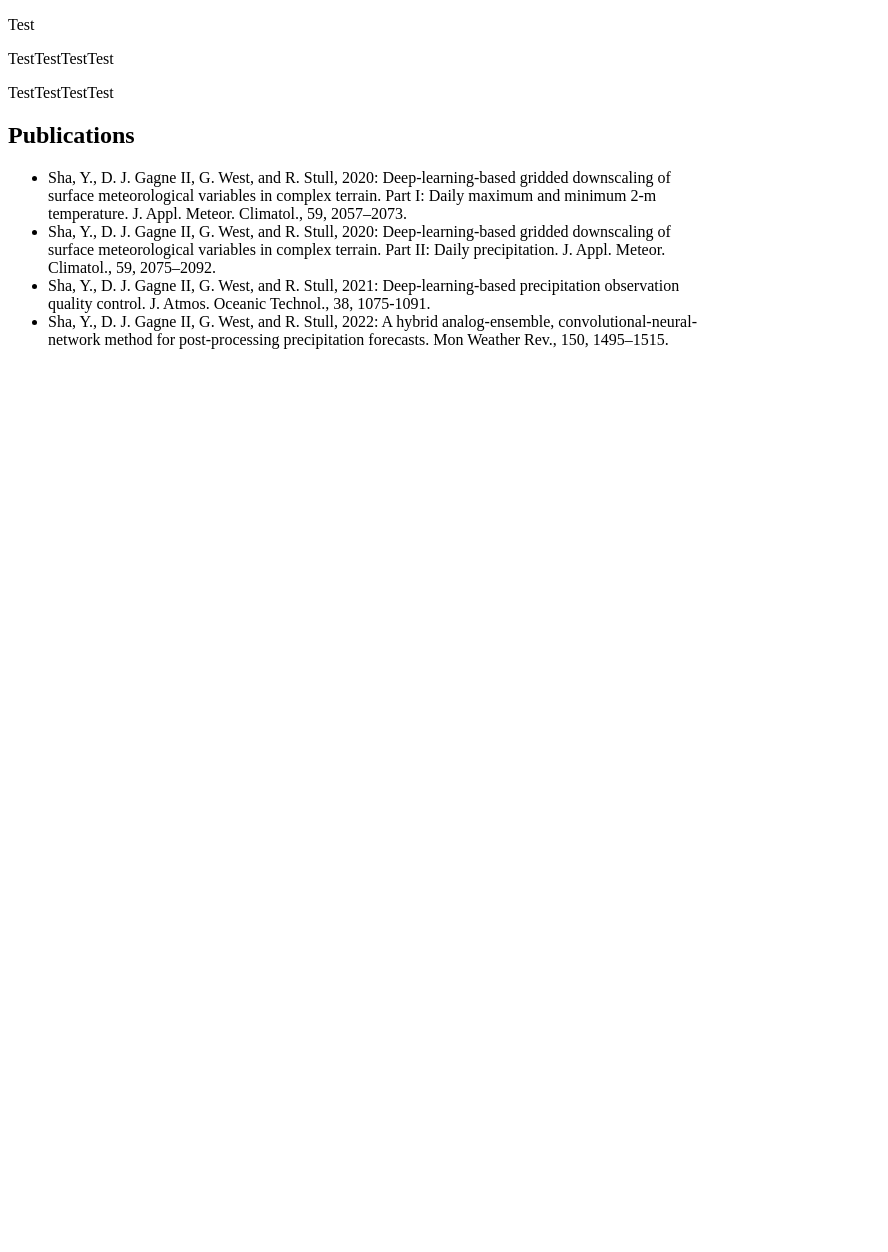
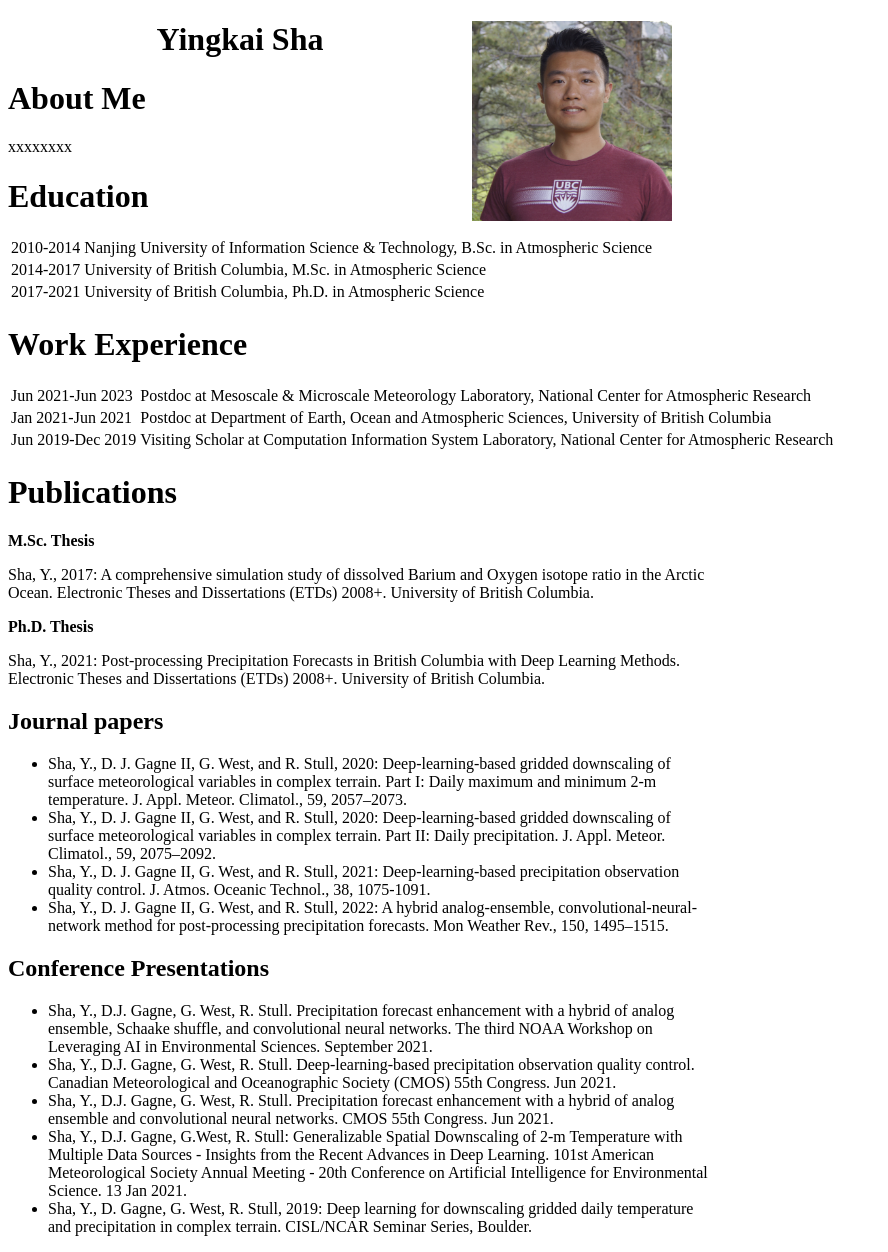
Before and after one commit to yingkaisha/yingkaisha, a plain HTML site: page index.html in a window 1280 px wide. Shown: the whole page, without its empty margins (0-888 px from the left). Before the commit the page ends 800 px from the top, so only its background shows below. Drawn offline with Linux system fonts and the light colour scheme.

Commit message:
update index.html

```diff
--- a/index.html
+++ b/index.html
@@ -3,21 +3,92 @@
 
 <head>
 <style>
+
 div {
   max-width: 700px;
   min-width: 100px;
+  vertical-align: top;
 }
+
+img {
+  max-width: 25%;
+  max-height:15%;
+  float: right;
+  margin-right:600px;
+}
+
+table td, table td * {
+    vertical-align: top;
+}
+
 </style>
 </head>
 
 
 <body>
 
-<p>Test</p>
-<p>TestTestTestTest </p>
-<p>TestTestTestTest</p>
+<img src="images/me.JPG" alt="" width="200" height="200" id="hp"/>
 
-<h2>Publications</h2>
+<center>
+<h1>Yingkai Sha</h1>
+</center>
+
+<h1>About Me</h1>
+<div>
+  xxxxxxxx
+</div>
+
+<h1>Education</h1>
+<table>
+  <tr>
+    <td>2010-2014</td>
+    <td>Nanjing University of Information Science & Technology, B.Sc. in Atmospheric Science</td>
+  </tr>
+  <tr>
+    <td>2014-2017</td>
+    <td>University of British Columbia, M.Sc. in Atmospheric Science</td>
+  </tr>
+  <tr>
+    <td>2017-2021</td>
+    <td>University of British Columbia, Ph.D. in Atmospheric Science</td>
+</table>
+
+<h1>Work Experience</h1>
+<table>
+  <tr>
+    <td>Jun 2021-Jun 2023</td>
+    <td><div>Postdoc at Mesoscale & Microscale Meteorology Laboratory, National Center for Atmospheric Research</div></td>
+  </tr>
+
+  <tr>
+    <td>Jan 2021-Jun 2021</td>
+    <td><div>Postdoc at Department of Earth, Ocean and Atmospheric Sciences, University of British Columbia</div></td>
+  </tr>
+
+  <tr>
+    <td>Jun 2019-Dec 2019</td>
+    <td><div>Visiting Scholar at Computation Information System Laboratory, National Center for Atmospheric Research</div></td>
+  </tr>
+</table>
+
+<h1>Publications</h1>
+
+<strong>M.Sc. Thesis</strong>
+<div>
+  <p>
+    Sha, Y., 2017: A comprehensive simulation study of dissolved Barium and Oxygen isotope ratio in the Arctic Ocean. Electronic Theses and Dissertations (ETDs) 2008+. University of British Columbia.
+  </p>
+</div>
+
+<strong>Ph.D. Thesis</strong>
+<div>
+  <p>
+    Sha, Y., 2021: Post-processing Precipitation Forecasts in British Columbia with Deep Learning Methods. Electronic Theses and Dissertations (ETDs) 2008+. University of British Columbia.
+  </p>
+</div>
+
+
+<h2>Journal papers</h2>
 
 <div>
   <ul>
@@ -43,5 +114,32 @@ div {
   </ul>
 </div>
 
+
+<h2>Conference Presentations</h2>
+
+<div>
+  <ul>
+    <li>
+      Sha, Y., D.J. Gagne, G. West, R. Stull. Precipitation forecast enhancement with a hybrid of analog ensemble, Schaake shuffle, and convolutional neural networks. The third NOAA Workshop on Leveraging AI in Environmental Sciences. September 2021.
+    </li>
+
+    <li>
+      Sha, Y., D.J. Gagne, G. West, R. Stull. Deep-learning-based precipitation observation quality control. Canadian Meteorological and Oceanographic Society (CMOS) 55th Congress. Jun 2021.
+    </li>
+
+    <li>
+      Sha, Y., D.J. Gagne, G. West, R. Stull. Precipitation forecast enhancement with a hybrid of analog ensemble and convolutional neural networks. CMOS 55th Congress. Jun 2021.
+    </li>
+
+    <li>
+      Sha, Y., D.J. Gagne, G.West, R. Stull: Generalizable Spatial Downscaling of 2-m Temperature with Multiple Data Sources - Insights from the Recent Advances in Deep Learning. 101st American Meteorological Society Annual Meeting - 20th Conference on Artificial Intelligence for Environmental Science. 13 Jan 2021.
+    </li>
+
+    <li>
+    Sha, Y., D. Gagne, G. West, R. Stull, 2019: Deep learning for downscaling gridded daily temperature and precipitation in complex terrain. CISL/NCAR Seminar Series, Boulder.
+    </li>
+  </ul>
+</div>
+
 </body>
 </html>
```
